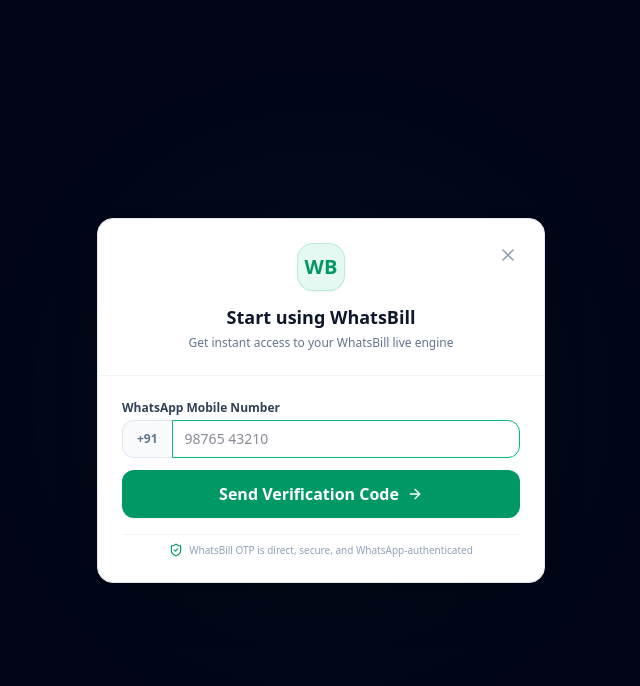
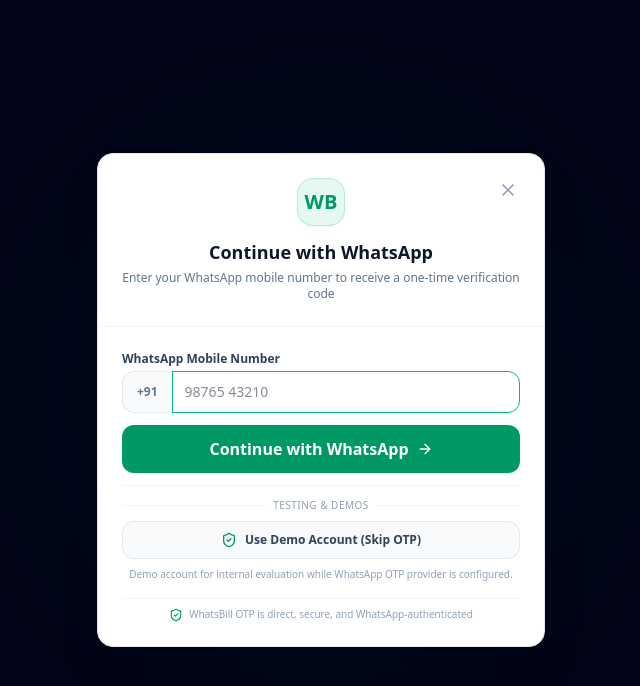
Before and after one commit to MohdOwais22/Billiwhat, a Next.js app: page /login in a window 1280 px wide. Shown: the top 686 px of the page, without its empty margins (319-959 px from the left). Built offline with nearby package versions, Linux system fonts and the light colour scheme; no server answers.

Commit message:
feat(auth): implement demo account login
Add internal demo authentication flow via API route and update onboarding text to streamline the user experience. Also extended the playground API and suggestions to support last payment queries.

```diff
--- a/app/api/playground/route.ts
+++ b/app/api/playground/route.ts
@@ -226,7 +226,31 @@
 
     // 3. Deterministic Intent Detection and Response Assembly
 
-    // Intent A: OUTSTANDING LOOKUP
+    // Intent A: OUTSTANDING LOOKUP / LAST PAYMENT QUERY
+    if (
+      lower.includes('last time') ||
+      lower.includes('last payment') ||
+      lower.includes('paid last') ||
+      lower.includes('what did') && lower.includes('pay')
+    ) {
+      const customer =
+        DEMO_CUSTOMERS.find((c) => lower.includes(c.name.toLowerCase().split(' ')[0])) || DEMO_CUSTOMERS[0];
+
+      return NextResponse.json({
+        status: 'success',
+        intent: 'OUTSTANDING',
+        data: {
+          customerName: customer.name,
+          outstandingAmount: customer.outstandingAmount,
+          overdueDays: customer.overdueDays,
+          avgPaymentDays: customer.avgPaymentDays,
+          lastPayment: customer.lastPayment,
+          phone: customer.phone,
+        },
+        message: `${customer.name} paid ₹${customer.lastPayment.amount.toLocaleString('en-IN')} via ${customer.lastPayment.method} (${customer.lastPayment.date}). Current outstanding balance is ₹${customer.outstandingAmount.toLocaleString('en-IN')}.`,
+      });
+    }
+
     if (
       lower.includes('outstanding') ||
       lower.includes('due') ||
--- a/app/onboarding/page.tsx
+++ b/app/onboarding/page.tsx
@@ -135,7 +135,7 @@
             Set Up Your Organization
           </h1>
           <p className="text-xs text-slate-400 max-w-sm mx-auto">
-            You are authenticated via WhatsApp OTP. Create your trading company account to manage real invoices and receivables.
+            Welcome to WhatsBill. Enter your business name to get your WhatsApp-ready workspace configured in 30 seconds.
           </p>
         </div>
 
--- a/components/marketing/PlaygroundModal.tsx
+++ b/components/marketing/PlaygroundModal.tsx
@@ -34,10 +34,12 @@
 }
 
 const INITIAL_SUGGESTIONS = [
-  '20 switches for Sharma Electricals',
+  '20 Anchor switches for Sharma Electricals',
+  '20 switches and 10 bulbs for Sharma Electricals',
   'Show Sharma Electricals outstanding',
-  'Create payment reminder for Sharma Electricals',
-  'How much did we collect today?',
+  'Send a payment reminder to Sharma Electricals',
+  'How much is outstanding today?',
+  'What did Sharma Electricals pay last time?',
 ];
 
 export function PlaygroundModal({ isOpen, onClose, onOpenAuthModal }: PlaygroundModalProps) {
--- a/components/modals/AuthModal.tsx
+++ b/components/modals/AuthModal.tsx
@@ -19,6 +19,7 @@
   const [otp, setOtp] = useState('');
   const [step, setStep] = useState<'phone' | 'otp'>('phone');
   const [isLoading, setIsLoading] = useState(false);
+  const [isDemoLoading, setIsDemoLoading] = useState(false);
   const [errorMsg, setErrorMsg] = useState<string | null>(
     !isSupabaseConfigured
       ? 'Supabase Authentication is not configured. Please add NEXT_PUBLIC_SUPABASE_URL and NEXT_PUBLIC_SUPABASE_ANON_KEY.'
@@ -39,6 +40,45 @@
   }, [isOpen, onClose]);
 
   if (!isOpen) return null;
+
+  const handleDemoLogin = async () => {
+    setErrorMsg(null);
+    setSuccessMsg(null);
+    setIsDemoLoading(true);
+
+    try {
+      const res = await fetch('/api/auth/demo-login', {
+        method: 'POST',
+        headers: { 'Content-Type': 'application/json' },
+      });
+
+      const data = await res.json();
+
+      if (!res.ok) {
+        throw new Error(data.error || 'Failed to authenticate demo account.');
+      }
+
+      setSuccessMsg('Demo session active! Loading workspace...');
+
+      if (onSuccess) {
+        onSuccess();
+      }
+
+      setTimeout(() => {
+        onClose();
+        router.push(data.targetUrl || '/dashboard');
+        router.refresh();
+      }, 500);
+    } catch (err: any) {
+      console.error('Demo login failed:', err);
+      setErrorMsg(
+        err?.message ||
+          'Demo login unavailable. WhatsApp OTP requires an active Twilio/WhatsApp provider in Supabase.'
+      );
+    } finally {
+      setIsDemoLoading(false);
+    }
+  };
 
   const formatPhone = (input: string) => {
     const cleaned = input.replace(/\D/g, '');
@@ -190,17 +230,11 @@
             {getBrandInitials()}
           </div>
           <h3 className="text-lg font-extrabold text-slate-900" id="auth-modal-title">
-            {step === 'phone' ? (
-              entryContext === 'login' ? 'Welcome back' :
-              entryContext === 'try' ? 'Try WhatsBill' :
-              'Start using WhatsBill'
-            ) : 'Enter Verification Code'}
+            {step === 'phone' ? 'Continue with WhatsApp' : 'Enter Verification Code'}
           </h3>
           <p className="text-xs text-slate-500 mt-1">
             {step === 'phone'
-              ? (entryContext === 'login'
-                  ? `Access your secure ${APP_NAME} web panel`
-                  : `Get instant access to your ${APP_NAME} live engine`)
+              ? 'Enter your WhatsApp mobile number to receive a one-time verification code'
               : 'Please enter the 6-digit WhatsApp OTP sent to your number'}
           </p>
         </div>
@@ -210,14 +244,14 @@
           {errorMsg && (
             <div className="p-3 bg-red-50 border border-red-100 text-red-700 rounded-xl text-xs flex gap-2" id="auth-modal-error">
               <AlertCircle className="w-4 h-4 shrink-0 mt-0.5" />
-              <span>{errorMsg}</span>
+              <span className="leading-relaxed">{errorMsg}</span>
             </div>
           )}
 
           {successMsg && (
             <div className="p-3 bg-emerald-50 border border-emerald-100 text-emerald-800 rounded-xl text-xs flex gap-2" id="auth-modal-success">
               <MessageSquare className="w-4 h-4 shrink-0 mt-0.5" />
-              <span>{successMsg}</span>
+              <span className="leading-relaxed">{successMsg}</span>
             </div>
           )}
 
@@ -236,12 +270,12 @@
                     required
                     pattern="[0-9]{10}"
                     maxLength={10}
-                    disabled={isLoading}
+                    disabled={isLoading || isDemoLoading}
                     autoFocus
                     placeholder="98765 43210"
                     value={phone}
                     onChange={(e) => setPhone(e.target.value.replace(/\D/g, ''))}
-                    className="w-full px-3 py-2 text-sm rounded-r-xl border border-slate-200 bg-slate-50 focus:bg-white focus:border-emerald-500 focus:outline-hidden transition"
+                    className="w-full px-3 py-2.5 text-sm rounded-r-xl border border-slate-200 bg-slate-50 focus:bg-white focus:border-emerald-500 focus:outline-hidden transition font-medium"
                     id="auth-modal-phone-input"
                   />
                 </div>
@@ -249,19 +283,53 @@
 
               <button
                 type="submit"
-                disabled={isLoading}
-                className="w-full py-3 px-4 rounded-xl font-bold text-white bg-emerald-600 hover:bg-emerald-700 active:bg-emerald-800 disabled:bg-emerald-600/50 transition shadow-xs flex items-center justify-center gap-2 cursor-pointer"
+                disabled={isLoading || isDemoLoading}
+                className="w-full py-3 px-4 rounded-xl font-bold text-white bg-emerald-600 hover:bg-emerald-700 active:bg-emerald-800 disabled:opacity-50 transition shadow-xs flex items-center justify-center gap-2 cursor-pointer"
                 id="auth-modal-submit-phone"
               >
                 {isLoading ? (
-                  <span>Sending code...</span>
+                  <span>Sending WhatsApp OTP...</span>
                 ) : (
                   <>
-                    <span>Send Verification Code</span>
+                    <span>Continue with WhatsApp</span>
                     <ArrowRight className="w-4 h-4" />
                   </>
                 )}
               </button>
+
+              {/* Explicit Demo Account Section for internal testing / demos */}
+              <div className="pt-3 border-t border-slate-100 space-y-2">
+                <div className="flex items-center justify-between text-[11px] text-slate-400">
+                  <span className="h-px bg-slate-100 flex-1" />
+                  <span className="px-2 font-medium uppercase tracking-wider text-[10px] text-slate-400">
+                    Testing & Demos
+                  </span>
+                  <span className="h-px bg-slate-100 flex-1" />
+                </div>
+
+                <button
+                  type="button"
+                  onClick={handleDemoLogin}
+                  disabled={isLoading || isDemoLoading}
+                  className="w-full py-2.5 px-4 rounded-xl font-semibold text-xs text-slate-700 hover:text-slate-900 bg-slate-50 hover:bg-slate-100 border border-slate-200 hover:border-slate-300 transition flex items-center justify-center gap-2 cursor-pointer disabled:opacity-50"
+                  id="auth-modal-demo-login-btn"
+                >
+                  {isDemoLoading ? (
+                    <span className="flex items-center gap-2">
+                      <span className="w-3.5 h-3.5 border-2 border-slate-400 border-t-transparent rounded-full animate-spin" />
+                      <span>Authenticating demo session...</span>
+                    </span>
+                  ) : (
+                    <>
+                      <ShieldCheck className="w-4 h-4 text-emerald-600" />
+                      <span>Use Demo Account (Skip OTP)</span>
+                    </>
+                  )}
+                </button>
+                <p className="text-[10px] text-slate-400 text-center leading-normal">
+                  Demo account for internal evaluation while WhatsApp OTP provider is configured.
+                </p>
+              </div>
             </div>
           ) : (
             <div className="space-y-3">
```
Also changed, not shown: app/api/auth/demo-login/route.ts (added, +165 -0 lines), 1 other file (tests, documents, lock files or other folders).
